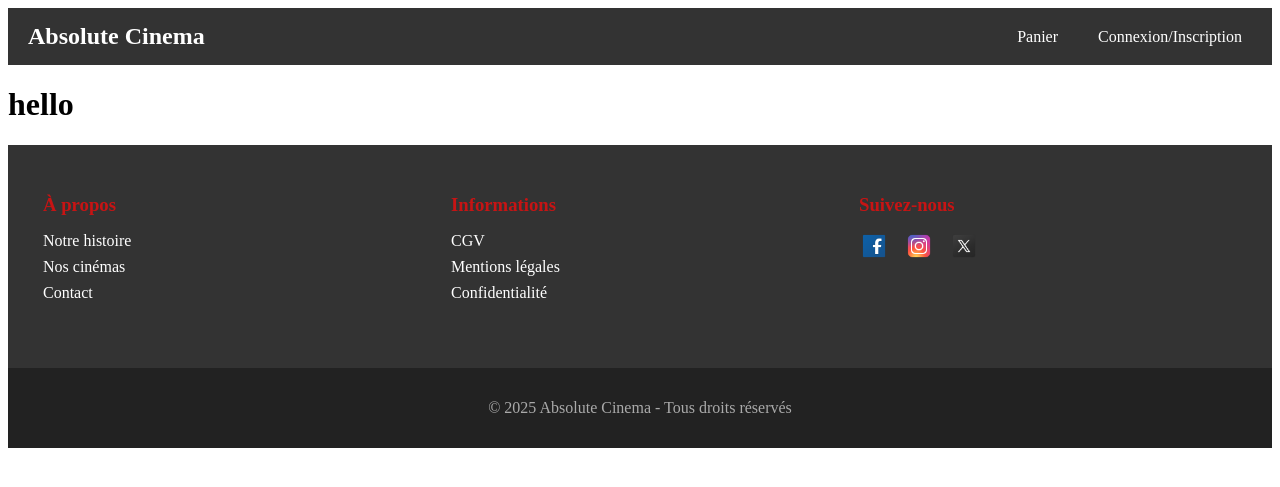
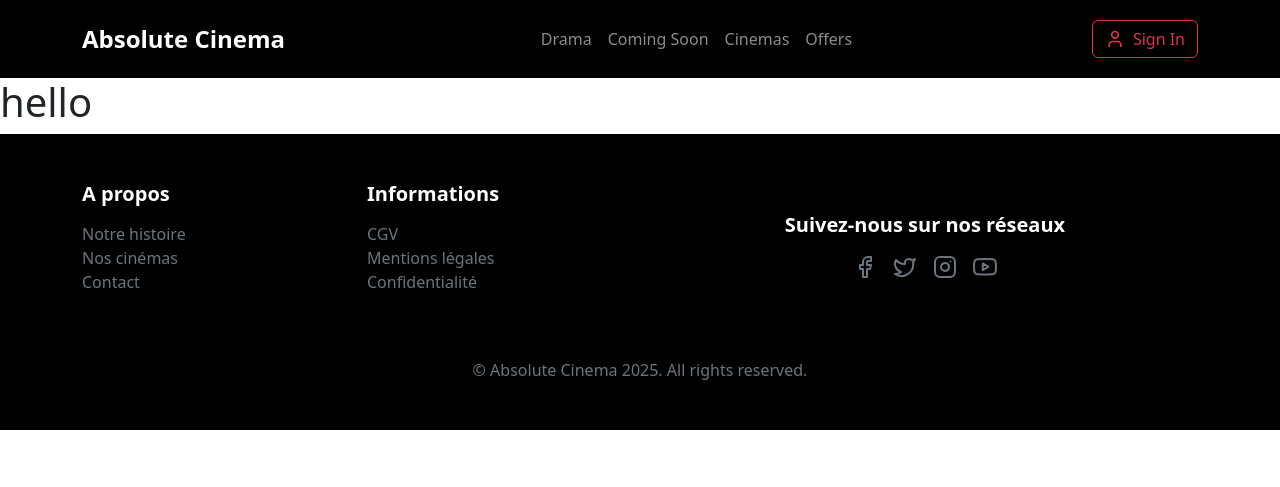
Before and after one commit to GabrielVerschatse/1PHPD, a PHP site: page / in a window 1280 px wide. Shown: the top 487 px of the page. Run offline with PHP 8.4, Linux system fonts and the light colour scheme.

Commit message:
Feat() : Reworked header and footer using bootstrap classes

```diff
--- a/Assets/css/footer.css
+++ /dev/null
@@ -1,59 +0,0 @@
-.footer-container {
-    display: flex;
-    justify-content: space-around;
-    flex-wrap: wrap;
-    padding: 30px 20px;
-    background-color: #333;
-    color: white;
-}
-
-.footer-section {
-    flex: 1;
-    min-width: 200px;
-    margin: 0 15px 20px;
-}
-
-.footer-section h3 {
-    color: #c71414;
-    margin-bottom: 15px;
-}
-
-.footer-section ul {
-    list-style-type: none;
-    padding: 0;
-}
-
-.footer-section ul li {
-    margin-bottom: 8px;
-}
-
-.footer-section a {
-    color: white;
-    text-decoration: none;
-}
-
-.footer-section a:hover {
-    text-decoration: underline;
-}
-
-.social-icons {
-    display: flex;
-    gap: 15px;
-}
-
-.social-icons img {
-    width: 30px;
-    height: 30px;
-    transition: transform 0.2s;
-}
-
-.social-icons img:hover {
-    transform: scale(1.1);
-}
-
-.copyright {
-    text-align: center;
-    padding: 15px;
-    background-color: #222;
-    color: #aaa;
-}
--- a/Assets/css/header.css
+++ /dev/null
@@ -1,37 +0,0 @@
-.header-container {
-    display: flex;
-    justify-content: space-between;
-    align-items: center;
-    padding: 15px 20px;
-    background-color: #333;
-    color: #c71414;
-}
-
-.logo a {
-    color: white;
-    text-decoration: none;
-    font-size: 1.5em;
-    font-weight: bold;
-}
-
-.navigation ul {
-    display: flex;
-    list-style-type: none;
-    margin: 0;
-    padding: 0;
-}
-
-.navigation li {
-    margin-left: 20px;
-}
-
-.navigation a {
-    color: white;
-    text-decoration: none;
-    padding: 5px 10px;
-}
-
-.navigation a:hover {
-    background-color: #555;
-    border-radius: 4px;
-}
--- a/includes/footer.php
+++ b/includes/footer.php
@@ -1,32 +1,56 @@
-<footer>
-    <link rel="stylesheet" href="/phptest/1PHPD/Assets/css/footer.css">
-    <div class="footer-container">
-        <div class="footer-section">
-            <h3>À propos</h3>
-            <ul>
-                <li><a href="#">Notre histoire</a></li>
-                <li><a href="https://www.youtube.com/watch?v=dQw4w9WgXcQ">Nos cinémas</a></li>
-                <li><a href="https://www.youtube.com/watch?v=dQw4w9WgXcQ">Contact</a></li>
+<footer class="bg-black text-white py-5">
+    <div class="container">
+        <div class="row gy-4 mb-5">
+
+            <div class="col-lg-3 col-md-6">
+            <h3 class="fs-5 fw-semibold mb-3">A propos</h3>
+            <ul class="list-unstyled">
+                <li><a href="" class="text-secondary text-decoration-none hover-white">Notre histoire</a></li>
+                <li><a href="" class="text-secondary text-decoration-none hover-white">Nos cinémas</a></li>
+                <li><a href="" class="text-secondary text-decoration-none hover-white">Contact</a></li>
             </ul>
-        </div>
-        <div class="footer-section">
-            <h3>Informations</h3>
-            <ul>
-                <li><a href="https://www.youtube.com/watch?v=dQw4w9WgXcQ">CGV</a></li>
-                <li><a href="https://www.youtube.com/watch?v=dQw4w9WgXcQ">Mentions légales</a></li>
-                <li><a href="https://www.youtube.com/watch?v=dQw4w9WgXcQ">Confidentialité</a></li>
+            </div>
+
+            <div class="col-lg-3 col-md-6">
+            <h3 class="fs-5 fw-semibold mb-3">Informations</h3>
+            <ul class="list-unstyled text-secondary">
+                <li><a href="" class="text-secondary text-decoration-none hover-white">CGV</a></li>
+                <li><a href="" class="text-secondary text-decoration-none hover-white">Mentions légales</a></li>
+                <li><a href="" class="text-secondary text-decoration-none hover-white">Confidentialité</a></li>
             </ul>
-        </div>
-        <div class="footer-section social">
-            <h3>Suivez-nous</h3>
-            <div class="social-icons">
-                <a href="https://www.youtube.com/watch?v=dQw4w9WgXcQ"><img src="/phptest/1PHPD/Assets/images/facebook.png" alt="Facebook"></a>
-                <a href="https://www.youtube.com/watch?v=dQw4w9WgXcQ"><img src="/phptest/1PHPD/Assets/images/instagram.png" alt="Instagram"></a>
-                <a href="https://www.youtube.com/watch?v=dQw4w9WgXcQ"><img src="/phptest/1PHPD/Assets/images/x.png" alt="Twitter"></a>
+            </div>
+
+
+            <!-- Social Links -->
+            <div class="col-lg-6 col-md-6 justify-content-center d-flex flex-column align-items-center">
+                <h3 class="fs-5 fw-semibold mb-3">Suivez-nous sur nos réseaux</h3>
+                <div class="d-flex gap-3">
+                    <a href="#" class="text-secondary hover-white">
+                    <svg xmlns="http://www.w3.org/2000/svg" width="24" height="24" viewBox="0 0 24 24" fill="none" stroke="currentColor" stroke-width="2" stroke-linecap="round" stroke-linejoin="round">
+                        <path d="M18 2h-3a5 5 0 0 0-5 5v3H7v4h3v8h4v-8h3l1-4h-4V7a1 1 0 0 1 1-1h3z"/>
+                    </svg>
+                    </a>
+                    <a href="#" class="text-secondary hover-white">
+                    <svg xmlns="http://www.w3.org/2000/svg" width="24" height="24" viewBox="0 0 24 24" fill="none" stroke="currentColor" stroke-width="2" stroke-linecap="round" stroke-linejoin="round">
+                        <path d="M22 4s-.7 2.1-2 3.4c1.6 10-9.4 17.3-18 11.6 2.2.1 4.4-.6 6-2C3 15.5.5 9.6 3 5c2.2 2.6 5.6 4.1 9 4-.9-4.2 4-6.6 7-3.8 1.1 0 3-1.2 3-1.2z"/>
+                    </svg>
+                    </a>
+                    <a href="#" class="text-secondary hover-white">
+                    <svg xmlns="http://www.w3.org/2000/svg" width="24" height="24" viewBox="0 0 24 24" fill="none" stroke="currentColor" stroke-width="2" stroke-linecap="round" stroke-linejoin="round">
+                        <rect width="20" height="20" x="2" y="2" rx="5" ry="5"/><path d="M16 11.37A4 4 0 1 1 12.63 8 4 4 0 0 1 16 11.37z"/><line x1="17.5" x2="17.51" y1="6.5" y2="6.5"/>
+                    </svg>
+                    </a>
+                    <a href="#" class="text-secondary hover-white">
+                    <svg xmlns="http://www.w3.org/2000/svg" width="24" height="24" viewBox="0 0 24 24" fill="none" stroke="currentColor" stroke-width="2" stroke-linecap="round" stroke-linejoin="round">
+                        <path d="M22.54 6.42a2.78 2.78 0 0 0-1.94-2C18.88 4 12 4 12 4s-6.88 0-8.6.46a2.78 2.78 0 0 0-1.94 2A29 29 0 0 0 1 11.75a29 29 0 0 0 .46 5.33A2.78 2.78 0 0 0 3.4 19c1.72.46 8.6.46 8.6.46s6.88 0 8.6-.46a2.78 2.78 0 0 0 1.94-2 29 29 0 0 0 .46-5.25 29 29 0 0 0-.46-5.33z"/><polygon points="9.75 15.02 15.5 11.75 9.75 8.48 9.75 15.02"/>
+                    </svg>
+                    </a>
+                </div>
             </div>
         </div>
-    </div>
-    <div class="copyright">
-        <p>&copy; <?php echo date("Y"); ?> Absolute Cinema - Tous droits réservés</p>
+        <!-- Copyright -->
+        <div class="text-center text-secondary">
+            <p class="mb-0">&copy; <span id="currentYear"></span> Absolute Cinema 2025. All rights reserved.</p>
+        </div>
     </div>
 </footer>
--- a/includes/header.php
+++ b/includes/header.php
@@ -1,14 +1,43 @@
 <header>
-    <link rel="stylesheet" href="/phptest/1PHPD/Assets/css/header.css">
-    <div class="header-container">
-        <div class="logo">
-            <a href="/1PHPD/index.php">Absolute Cinema</a>
+    <nav class="navbar navbar-expand-lg navbar-dark bg-black py-3">
+        <div class="container">
+            <!-- Logo -->
+            <a class="navbar-brand d-flex align-items-center" href="/1PHPD/index.php">
+            <span class="fw-bold fs-4">Absolute Cinema</span>
+            </a>
+
+            <!-- Mobile Toggle -->
+            <button class="navbar-toggler" type="button" data-bs-toggle="collapse" data-bs-target="#navbarNav">
+            <span class="navbar-toggler-icon"></span>
+            </button>
+
+            <!-- Navigation -->
+            <div class="collapse navbar-collapse" id="navbarNav">
+            <ul class="navbar-nav mx-auto">
+                <li class="nav-item">
+                    <a class="nav-link" href="/">Drama</a>
+                </li>
+                <li class="nav-item">
+                    <a class="nav-link" href="/coming-soon">Coming Soon</a>
+                </li>
+                <li class="nav-item">
+                    <a class="nav-link" href="/cinemas">Cinemas</a>
+                </li>
+                <li class="nav-item">
+                    <a class="nav-link" href="/offers">Offers</a>
+                </li>
+            </ul>
+
+            <!-- Sign In button -->
+            <div class="d-flex align-items-center gap-3">
+                <button class="btn btn-outline-danger d-none d-lg-flex align-items-center gap-2">
+                <svg xmlns="http://www.w3.org/2000/svg" width="20" height="20" viewBox="0 0 24 24" fill="none" stroke="currentColor" stroke-width="2" stroke-linecap="round" stroke-linejoin="round">
+                    <path d="M19 21v-2a4 4 0 0 0-4-4H9a4 4 0 0 0-4 4v2"/><circle cx="12" cy="7" r="4"/>
+                </svg>
+                Sign In
+                </button>
+            </div>
+            </div>
         </div>
-        <nav class="navigation">
-            <ul>
-                <li><a href="">Panier</a></li>
-                <li><a href="">Connexion/Inscription </a></li>
-            </ul>
-        </nav>
-    </div>
+    </nav>
 </header>
--- a/index.php
+++ b/index.php
@@ -4,10 +4,12 @@
     <meta charset="UTF-8">
     <meta name="viewport" content="width=device-width, initial-scale=1">
     <title>Absolute Cinema</title>
+    <link href="https://cdn.jsdelivr.net/npm/bootstrap@5.3.5/dist/css/bootstrap.min.css" rel="stylesheet" integrity="sha384-SgOJa3DmI69IUzQ2PVdRZhwQ+dy64/BUtbMJw1MZ8t5HZApcHrRKUc4W0kG879m7" crossorigin="anonymous">
 </head>
 <body>
 <?php include_once 'includes/header.php'; ?>
 <h1>hello</h1>
 <?php include_once 'includes/footer.php'; ?>
+<script src="https://cdn.jsdelivr.net/npm/bootstrap@5.3.5/dist/js/bootstrap.bundle.min.js" integrity="sha384-k6d4wzSIapyDyv1kpU366/PK5hCdSbCRGRCMv+eplOQJWyd1fbcAu9OCUj5zNLiq" crossorigin="anonymous"></script>
 </body>
 </html>
```
